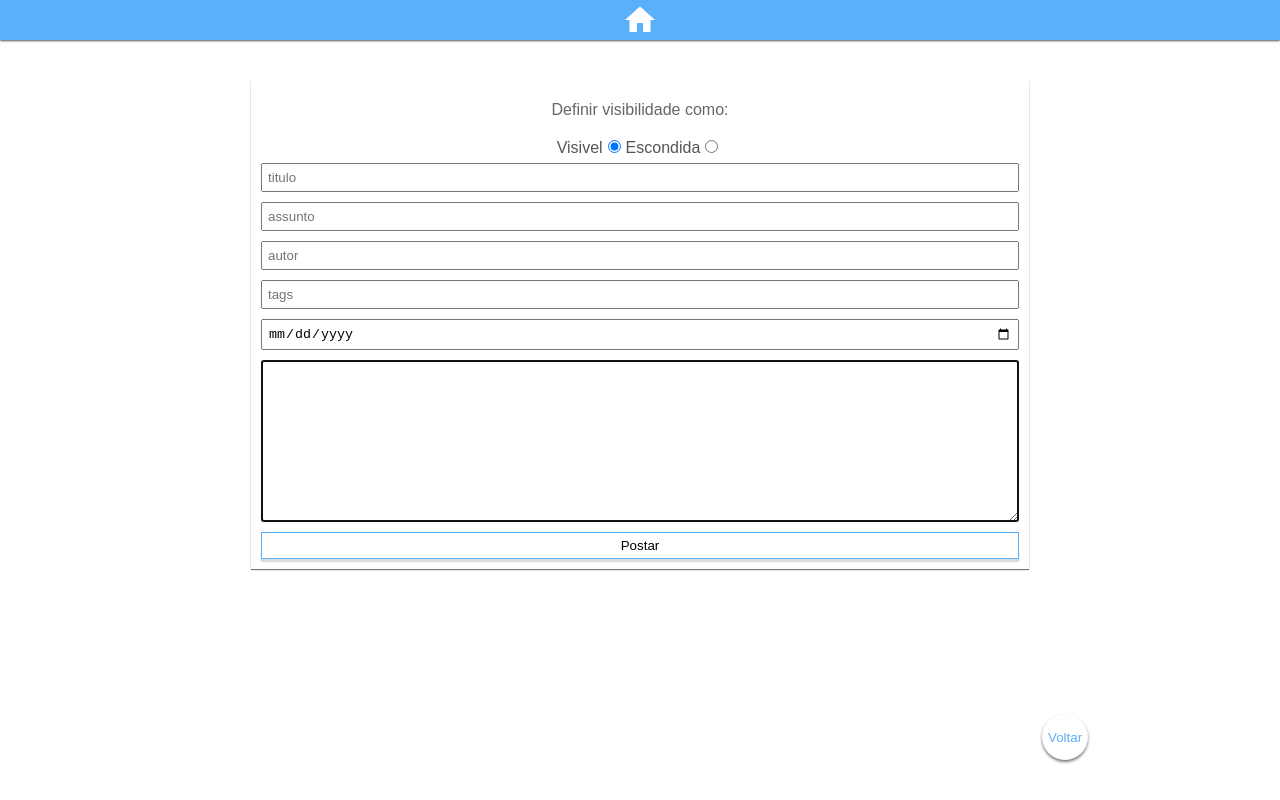
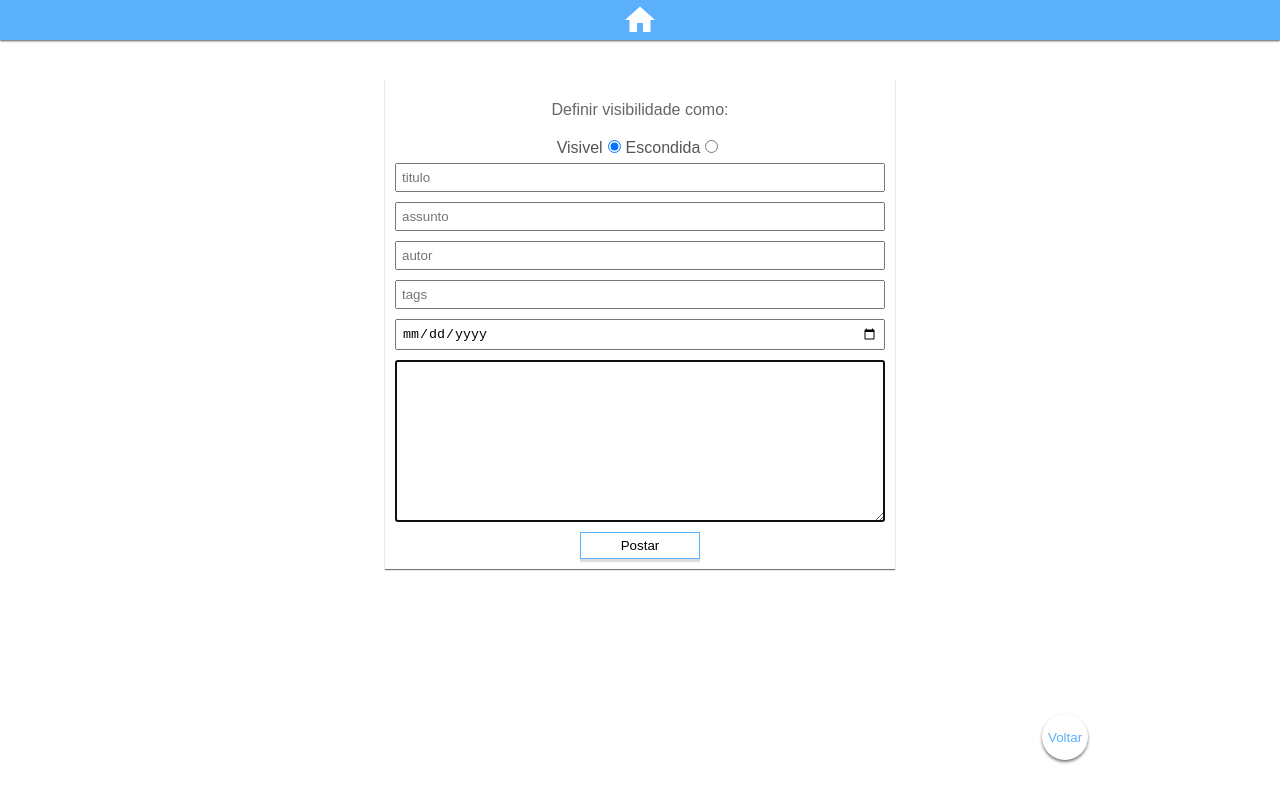
Before and after one commit to ramonmoraes/myCmsReact, a React (Create React App) app: page /#main in a window 1280 px wide. Both pictures are taken after a click on the button "Novo". Built offline with nearby package versions, Linux system fonts and the light colour scheme.

Commit message:
cms-form width fixed

```diff
--- a/src/App.css
+++ b/src/App.css
@@ -10,7 +10,6 @@
   margin-top: 5vh;
   display: flex;
   flex-direction: column;
-  min-width: 60%;
   width: 500px;
   max-width: 90%;
   padding: 5px;
@@ -35,11 +34,12 @@
 .cmsForm button{
   border: none;
   padding: 5px;
-  margin: 5px;
+  margin: 5px auto;
   background-color: white;
   border: 1px solid #5bb0fb;
   box-shadow: 0px 3px 1px 0 #ddd;
-
+  cursor: pointer;
+  width: 120px;
 }
 
 .toggleBtn{
```
